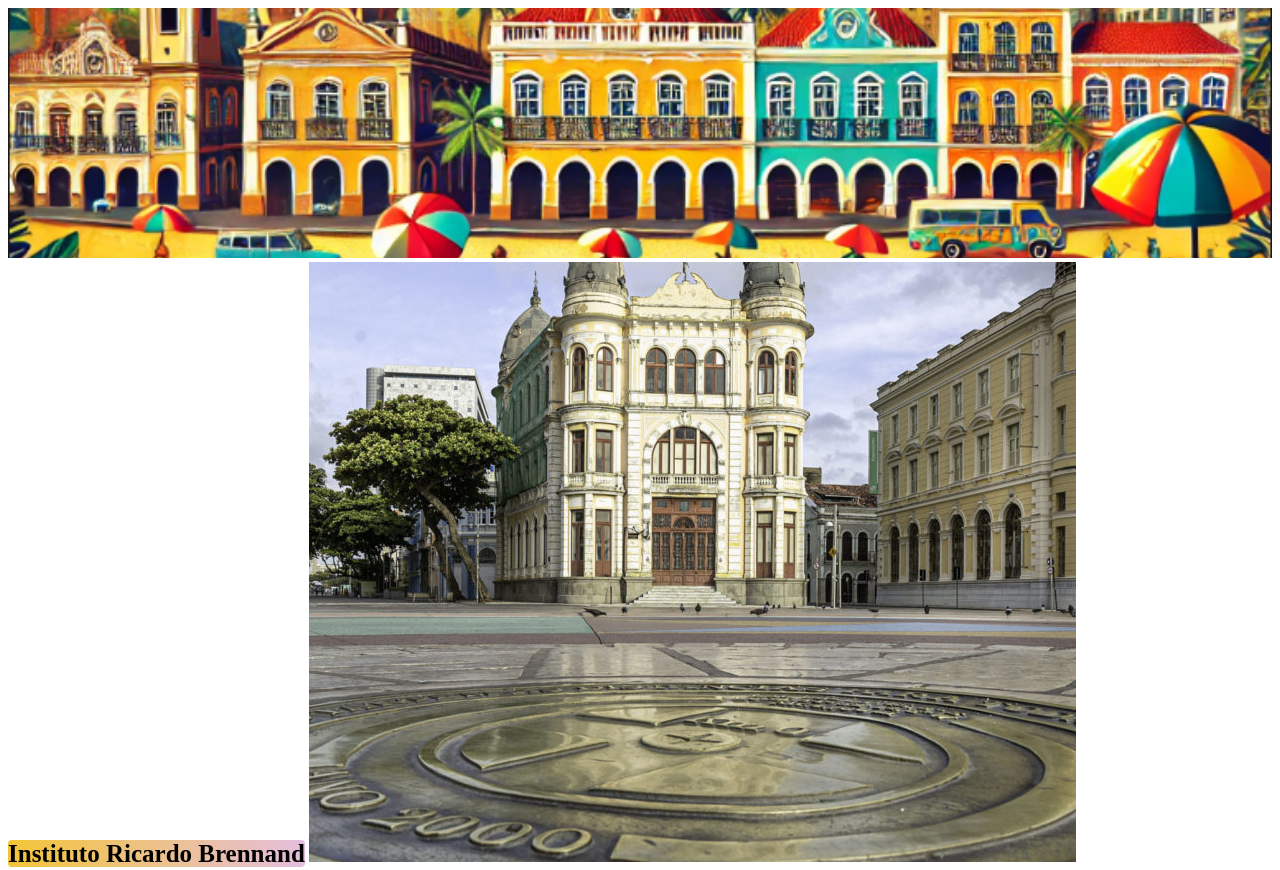
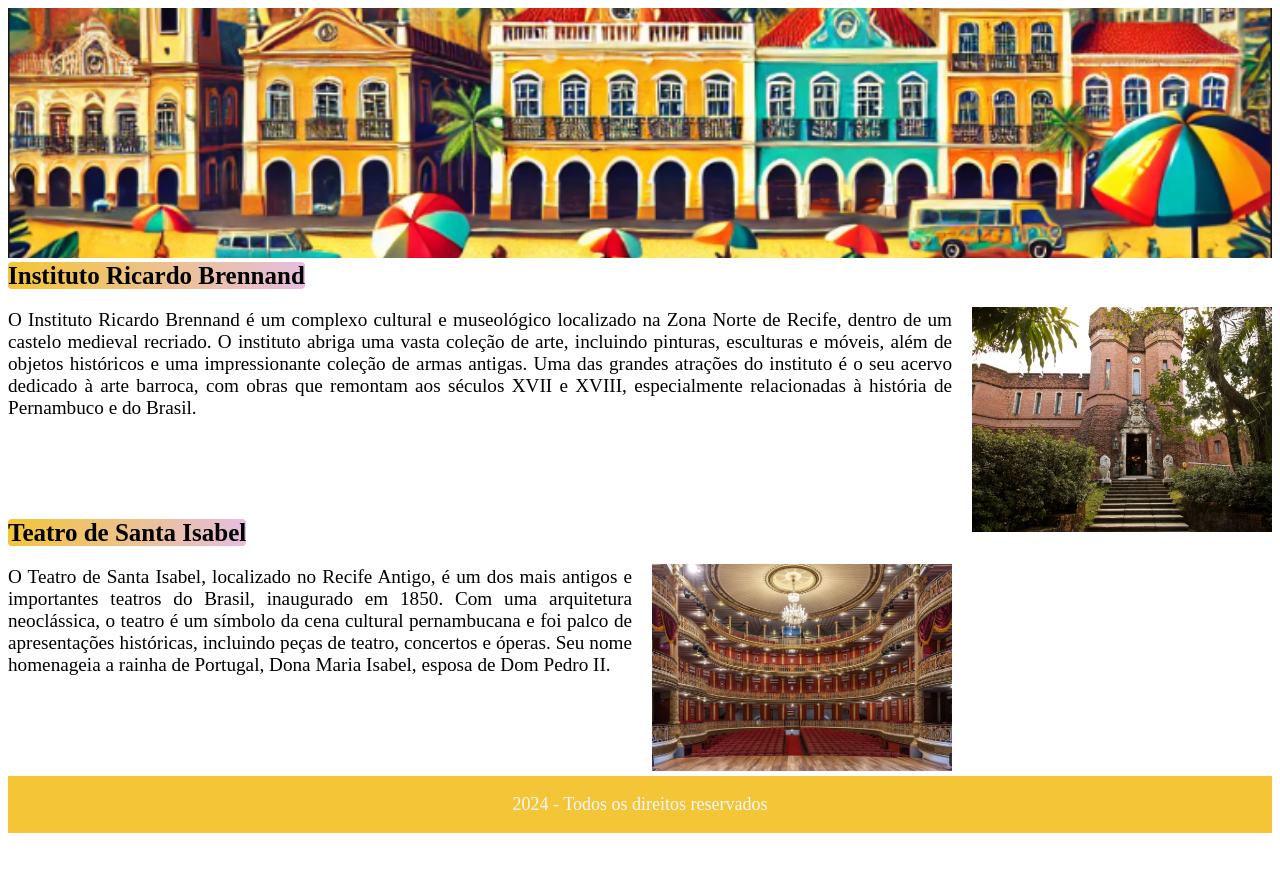
Before and after one commit to larav1/cloud-dev-exercises, a plain HTML site: page 4. HTML e CSS/Desenvolvimento_3/pontos_turisticos.html in a window 1280 px wide. Shown: the top 870 px of the page. After the commit the page ends 841 px from the top, so only its background shows below. Drawn offline with Linux system fonts and the light colour scheme.

Commit message:
Subindo a segunda página

```diff
--- a/4. HTML e CSS/Desenvolvimento_3/pontos_turisticos.html
+++ b/4. HTML e CSS/Desenvolvimento_3/pontos_turisticos.html
@@ -29,7 +29,15 @@
             margin: 50px 0;
             border-radius: 4px;
         }
-        .marco-zero {
+        .instituto {
+            float: right;
+            margin-left: 20px;
+            max-width: 300px;
+            width: 100%;
+            padding-top: 45px;
+
+        }
+        .teatro {
             float: right;
             margin-left: 20px;
             max-width: 300px;
@@ -56,13 +64,18 @@
     </header>
     <section>
         <h1 class="gradiente">Instituto Ricardo Brennand</h1>
-        <img src="./img/marco-zero.jpg" alt="Instituto ricardo benard" class="instituto">
+        <img src="./img/instituto-ricardo-brennand.jpg" alt="Instituto ricardo benard" class="instituto">
         <p>
             O Instituto Ricardo Brennand é um complexo cultural e museológico localizado na Zona Norte de Recife, dentro de um castelo medieval recriado. O instituto abriga uma vasta coleção de arte, incluindo pinturas, esculturas e móveis, além de objetos históricos e uma impressionante coleção de armas antigas. Uma das grandes atrações do instituto é o seu acervo dedicado à arte barroca, com obras que remontam aos séculos XVII e XVIII, especialmente relacionadas à história de Pernambuco e do Brasil.
         </p>
     </section>
-
-
+    <section>
+        <h1 class="gradiente">Teatro de Santa Isabel</h1>
+        <img src="./img/Teatro_de_Santa_Isabel,_Recife.jpg" alt="Teatro" class="teatro">
+        <p>
+            O Teatro de Santa Isabel, localizado no Recife Antigo, é um dos mais antigos e importantes teatros do Brasil, inaugurado em 1850. Com uma arquitetura neoclássica, o teatro é um símbolo da cena cultural pernambucana e foi palco de apresentações históricas, incluindo peças de teatro, concertos e óperas. Seu nome homenageia a rainha de Portugal, Dona Maria Isabel, esposa de Dom Pedro II.
+        </p>
+    </section>
     <footer class="rodape">
         <p>2024 - Todos os direitos reservados</p>
     </footer>
```
Also changed, not shown: 4. HTML e CSS/Desenvolvimento_3/img/Teatro_de_Santa_Isabel,_Recife.jpg (added).
